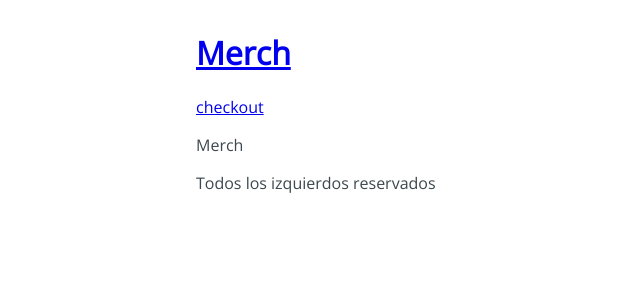
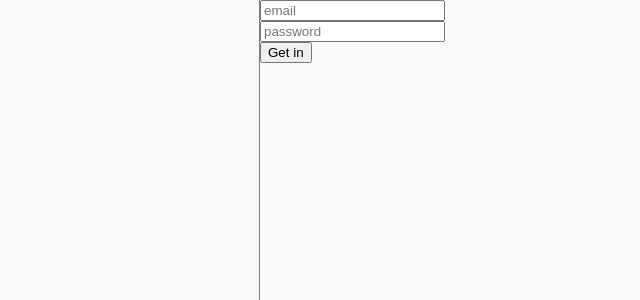
Before and after one commit to MiltonMora/dashboard, a React app: page /home in a window 1280 px wide. Shown: the top 300 px of the page, without its empty margins (60-700 px from the left). Built offline with nearby package versions, Linux system fonts and the light colour scheme.

Commit message:
home init

```diff
--- a/package.json
+++ b/package.json
@@ -15,6 +15,7 @@
   "dependencies": {
     "@material-ui/core": "^4.11.3",
     "@material-ui/icons": "^4.11.2",
+    "@material-ui/lab": "^4.0.0-alpha.57",
     "axios": "^0.21.1",
     "eslint-config-prettier": "^8.1.0",
     "eslint-plugin-prettier": "^3.3.1",
--- /dev/null
+++ b/src/components/HeaderMenu.js
@@ -0,0 +1,22 @@
+import React from 'react'
+import Grid from '@material-ui/core/Grid';
+import { makeStyles } from '@material-ui/core/styles';
+
+const useStyles = makeStyles((theme) => ({
+    root: {
+      height: '100vh',
+    },
+    menu: {
+        borderRight: "1px solid grey",
+        height: "100vh",
+      },
+  }));
+
+function HeaderMenu() {
+    const classes = useStyles();
+    return (
+        <Grid item className={classes.menu} />
+    );
+}
+
+export default HeaderMenu
--- a/src/components/Layout.jsx
+++ b/src/components/Layout.jsx
@@ -1,17 +1,30 @@
 import React from 'react';
+import Grid from '@material-ui/core/Grid';
+import { makeStyles } from '@material-ui/core/styles';
+import CssBaseline from '@material-ui/core/CssBaseline';
 
 import Header from './Header';
+import HeaderMenu from './HeaderMenu';
 import Footer from './Footer';
 
-import '../styles/components/Layout.css';
+const useStyles = makeStyles((theme) => ({
+  root: {
+    height: '100vh',
+  },
+}));
 
 const Layout = ({ children }) => {
+  const classes = useStyles();
   return (
-    <div className="Main">
-      <Header />
-      {children}
-      <Footer />
-    </div>
+    <Grid container component="main" className={classes.root}>
+      <CssBaseline />
+      <Grid item xs={3}>
+        <HeaderMenu />
+      </Grid>
+      <Grid item xs={9}>
+        {children}
+      </Grid>
+    </Grid>
   );
 };
 
--- a/src/containers/Home.jsx
+++ b/src/containers/Home.jsx
@@ -1,11 +1,10 @@
-import React from 'react';
+import React, { useContext } from 'react';
 
 //import Products from '../components/Products';
-//import initialState from '../initialState';
-
-import '../styles/components/Home.css';
+//import AppContext from '../context/AppContext';
 
 const Home = () => {
+  const token = localStorage.getItem('ustk');
   return (
     <div className="container-home">
       <div className="container-getin">
--- a/src/containers/SignIn.js
+++ b/src/containers/SignIn.js
@@ -1,4 +1,4 @@
-import React from 'react';
+import React, { useContext }  from 'react';
 import Avatar from '@material-ui/core/Avatar';
 import Button from '@material-ui/core/Button';
 import CssBaseline from '@material-ui/core/CssBaseline';
@@ -17,6 +17,9 @@ import VisibilityOff from '@material-ui/icons/VisibilityOff';
 import Snackbar from '@material-ui/core/Snackbar';
 import CloseIcon from '@material-ui/icons/Close';
 import CircularProgress from '@material-ui/core/CircularProgress';
+import Alert from '@material-ui/lab/Alert';
+import ButtonIcon from '@material-ui/icons/AssignmentInd';
+import { useHistory } from 'react-router-dom';
 
 import { Login } from '../actions/UserActions';
 
@@ -81,10 +84,13 @@ const useStyles = makeStyles((theme) => ({
   wrapper: {
     margin: theme.spacing(1),
     position: 'relative',
+    textAlign: 'center',
   },
   buttonProgress: {
-    color: theme.palette.primary.main,
+    color: theme.palette.secondary.main,
     position: 'absolute',
+    backgroundColor: 'rgba(255,255,255,0.7)',
+    borderRadius: '50%',
     top: '50%',
     left: '50%',
     marginTop: -12,
@@ -94,6 +100,7 @@ const useStyles = makeStyles((theme) => ({
 
 export default function SignInSide() {
   const classes = useStyles();
+  const histrory = useHistory();
 
   const [values, setValues] = React.useState({
     password: '',
@@ -127,11 +134,12 @@ export default function SignInSide() {
       Login(data)
       .then(res => {
         setValues({...values, loading: false})
+        localStorage.setItem('ustk', res.data.token)
+        histrory.push('/home');
       })
       .catch(err => {
         setValues({...values, error_email: true, open: true, loading: false});
       });
-
   }
 
   const handleClose = (event, reason) => {
@@ -151,7 +159,7 @@ export default function SignInSide() {
             <LockOutlinedIcon className={classes.large}/>
           </Avatar>
           <Typography component="h1" variant="h5">
-            Sign in
+            Ingreso
           </Typography>
           <form className={classes.form} noValidate>
             <TextField
@@ -160,7 +168,7 @@ export default function SignInSide() {
               required
               fullWidth
               id="email"
-              label="Email Address"
+              label="Correo Electrónico"
               name="email"
               autoComplete="email"
               autoFocus
@@ -174,7 +182,7 @@ export default function SignInSide() {
               required
               fullWidth
               name="password"
-              label="Password"
+              label="Contraseña"
               type={values.showPassword ? 'text' : 'password'}
               value={values.password}
               onChange={handleChange('password')}
@@ -199,13 +207,13 @@ export default function SignInSide() {
             <div className={classes.wrapper}>
               <Button
                 type="submit"
-                fullWidth
-                variant="contained"
+                size="large"
+                variant="outlined"
                 color={values.loading ? "inherit" :"secondary"}
                 className={classes.submit}
                 onClick={handleSubmit}
-              >
-                Sign In
+                startIcon={<ButtonIcon />}>
+                Ingresar
               </Button>
               {values.loading && <CircularProgress size={24} className={classes.buttonProgress} />}
             </div>
@@ -217,7 +225,6 @@ export default function SignInSide() {
                 autoHideDuration={6000}
                 open={values.open}
                 onClose={handleClose}
-                message="Error con los datos de ingreso, intenta de nuevo"
                 action={
                     <React.Fragment>
                       <IconButton size="small" aria-label="close" color="inherit" onClick={handleClose}>
@@ -225,12 +232,15 @@ export default function SignInSide() {
                       </IconButton>
                     </React.Fragment>
                   }
-                className={classes.alert}
-            />
+                className={classes.alert}>
+                <Alert onClose={handleClose} severity="error">
+                Error con los datos de ingreso, intenta de nuevo
+                </Alert>
+            </Snackbar>
             <Grid container>
               <Grid item xs>
                 <Link href="#" variant="body2">
-                  Forgot password?
+                  Olvide mi contraseña!!
                 </Link>
               </Grid>
             </Grid>
--- /dev/null
+++ b/src/context/AppContext.js
@@ -0,0 +1,5 @@
+import React from 'react';
+
+const AppContext = React.createContext({});
+
+export default AppContext;
--- /dev/null
+++ b/src/hooks/useInitialState.js
@@ -0,0 +1,21 @@
+import { useState } from 'react';
+
+import initialState from '../initialState';
+
+
+const useInitialState = () => {
+    const [state, setState] = useState(initialState);
+
+    const addUserToken = payload => {
+        setState({
+            ...state,
+            user: payload,
+        });
+    }
+    return {
+        addUserToken,
+        state,
+    }
+};
+
+export default useInitialState;
--- /dev/null
+++ b/src/initialState.js
@@ -0,0 +1,3 @@
+export default {
+  user: "",
+};
--- a/src/routes/App.jsx
+++ b/src/routes/App.jsx
@@ -10,23 +10,23 @@ import Information from '../containers/Information';
 import Payment from '../containers/Payment';
 import Success from '../containers/Success';
 import NotFound from '../containers/NotFound';
+*/
 import AppContext from '../context/AppContext';
 import useInitialState from '../hooks/useInitialState';
-*/
+
 const App = () => {
-  //const initialState = useInitialState();
+  const initialState = useInitialState();
   return (
-    //<AppContext.Provider value={initialState}>
+    <AppContext.Provider value={initialState}>
     <BrowserRouter>
-
         <Switch>
-          <Route exact path="/sign-in" component={SignIn} />
+          <Route exact path="/" component={SignIn} />
           <Layout>
-            <Route exact path="/" component={Home} />
+            <Route exact path="/home" component={Home} />
           </Layout>
         </Switch>
     </BrowserRouter>
-    //</AppContext.Provider>
+    </AppContext.Provider>
   );
 };
 
```
Also changed, not shown: 1 other file (tests, documents, lock files or other folders).
